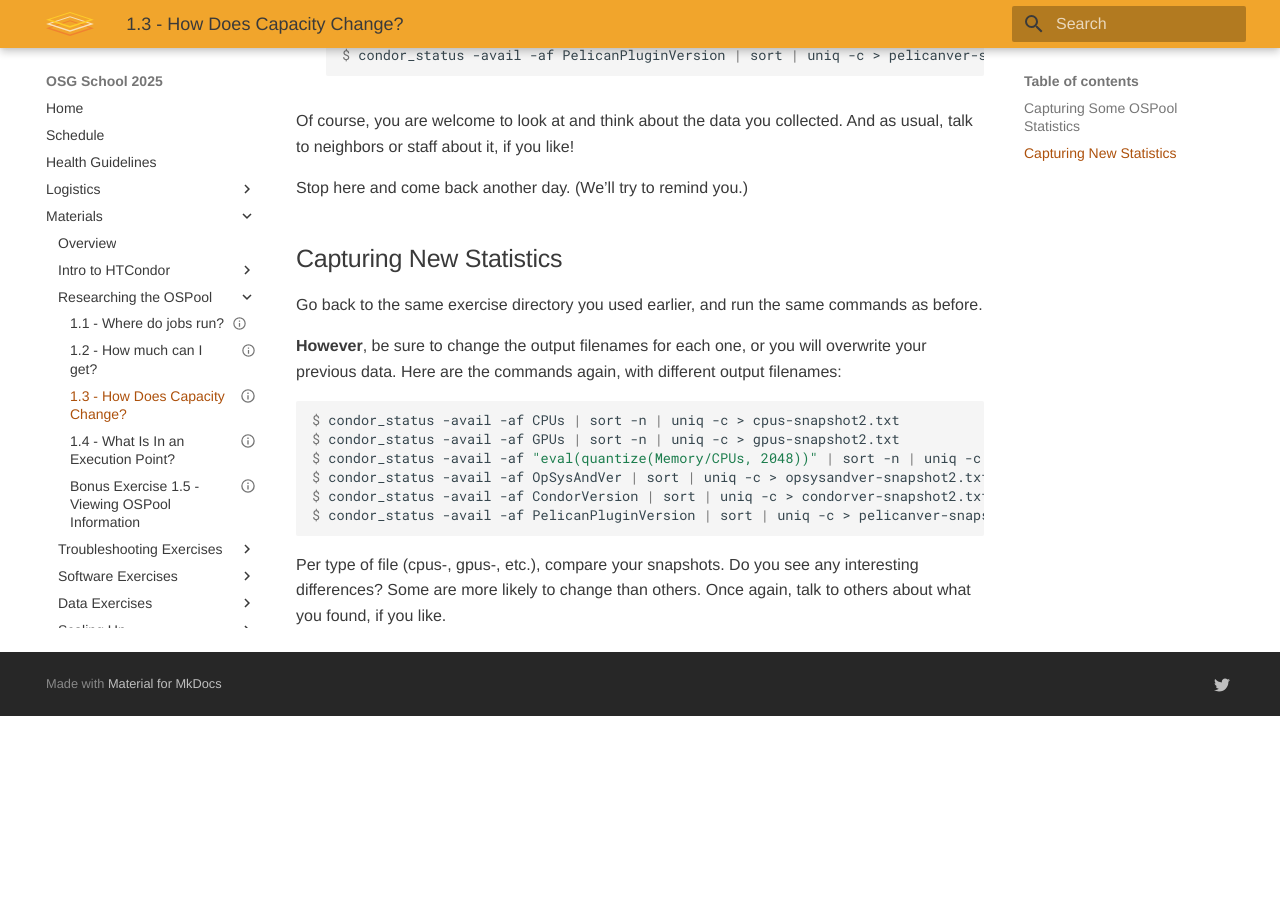
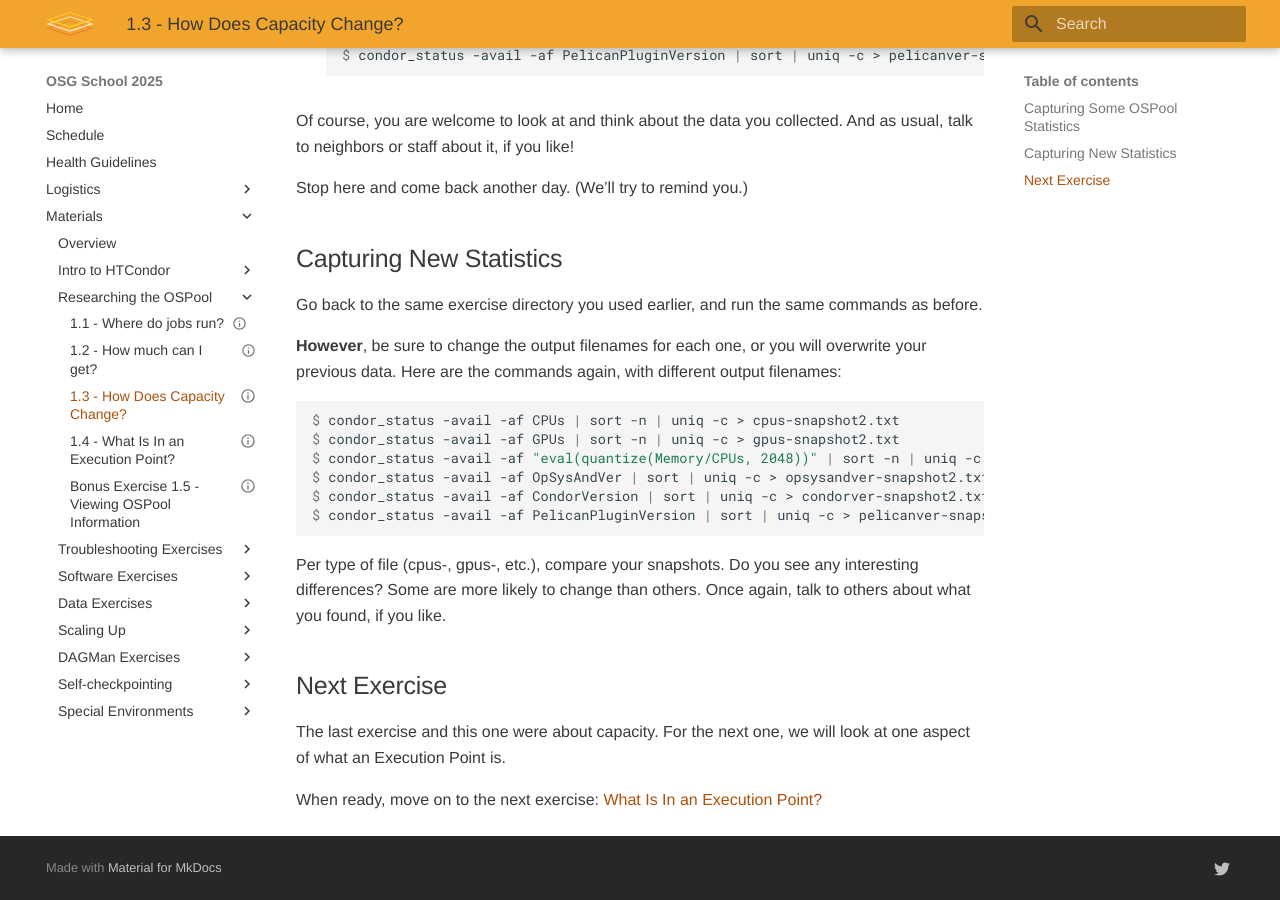
Before and after one commit to osg-htc/school-2025, an MkDocs documentation site: the page built from docs/materials/ospool/part1-ex3-dynamic-capacity.md, in a window 1280 px wide and 900 px high, scrolled down 1388 px. Built offline with MkDocs 1.6.1 and Material for MkDocs 9.7.7, drawn with Linux system fonts in a browser that asks for light colours; before the commit the page ends 2104 px from its top, so only the background shows below that.

Commit message:
Added links from one OSPool ex to next

```diff
--- a/docs/materials/ospool/part1-ex3-dynamic-capacity.md
+++ b/docs/materials/ospool/part1-ex3-dynamic-capacity.md
@@ -91,3 +91,11 @@ Per type of file (cpus-, gpus-, etc.), compare your snapshots.
 Do you see any interesting differences?
 Some are more likely to change than others.
 Once again, talk to others about what you found, if you like.
+
+## Next Exercise
+
+The last exercise and this one were about capacity.
+For the next one, we will look at one aspect of what an Execution Point is.
+
+When ready, move on to the next exercise:
+[What Is In an Execution Point?](part1-ex4-ep-sandbox.md)
```
Also changed, not shown: docs/materials/ospool/part1-ex2-capacity.md (+8 -0 lines), docs/materials/ospool/part1-ex4-ep-sandbox.md (+6 -0 lines), docs/materials/ospool/part1-ex5-ospool-views.md (+6 -0 lines).
